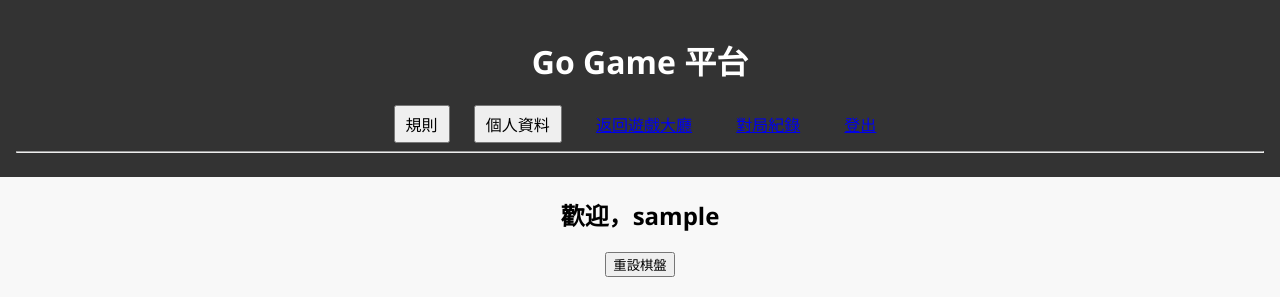
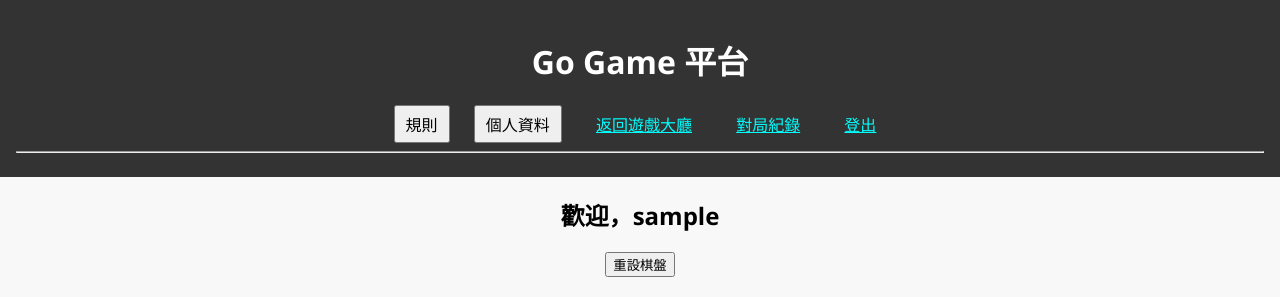
Before and after one commit to LanSanter/GO_game_proj, a Flask app: page / in a window 1280 px wide. Shown: the top 297 px of the page. Run offline with Flask 3, Linux system fonts and the light colour scheme; the visitor is signed in with stand-in values (Sample User, id 1); some libraries are stand-ins or nearby versions.

Commit message:
Update base.css

```diff
--- a/static/css/base.css
+++ b/static/css/base.css
@@ -18,3 +18,7 @@ nav button, nav a {
 canvas {
     margin-top: 20px;
 }
+
+nav a{
+    color: aqua;
+}
```
